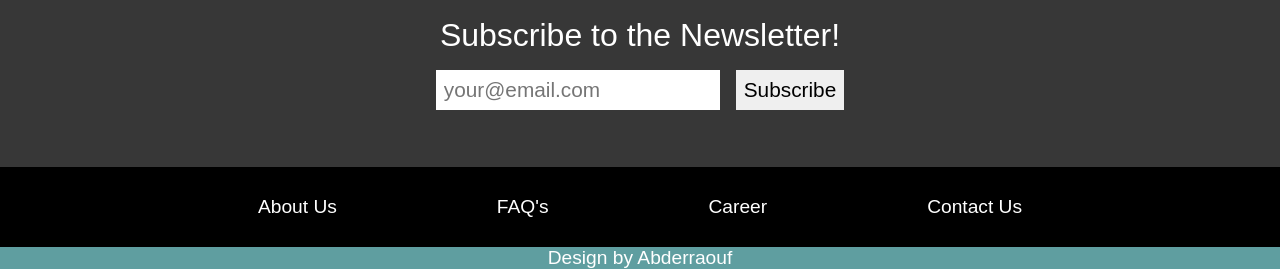
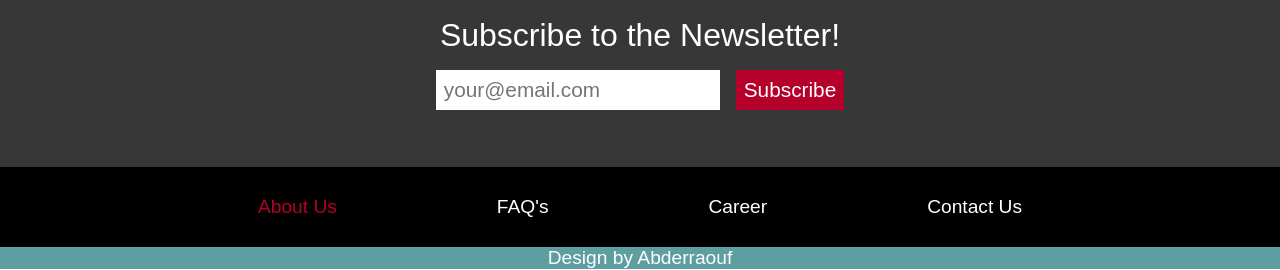
Before and after one commit to KarolKotomski/Minimalist-E-commerce, a React (Create React App) app: page / in a window 1280 px wide. In both pictures the pointer is over the link "About Us". Shown: the part 153-423 px from the top of the page. Built offline with nearby package versions, Linux system fonts and the light colour scheme; a web font is replaced by a local one.

Commit message:
visual effects added to buttons

```diff
--- a/src/components/Footer.css
+++ b/src/components/Footer.css
@@ -21,6 +21,10 @@
 	font-size: 1.2rem;
 }
 
+.footer a:hover {
+	color: #b6002c;
+}
+
 .design {
 	color: white;
 	background-color: cadetblue;
--- a/src/components/Navbar.css
+++ b/src/components/Navbar.css
@@ -46,6 +46,10 @@
 	color: black;
 }
 
+.nav-links a:hover {
+	text-decoration: underline;
+}
+
 .cart-icon {
 	height: 2rem;
 }
--- a/src/components/Newsletter.css
+++ b/src/components/Newsletter.css
@@ -27,4 +27,10 @@
 .newsletter button {
 	cursor: pointer;
 	margin-left: 1rem;
+	background-color: #b6002c;
+	color: white;
 }
+
+.newsletter button:hover {
+	opacity: 0.8;
+}
```
